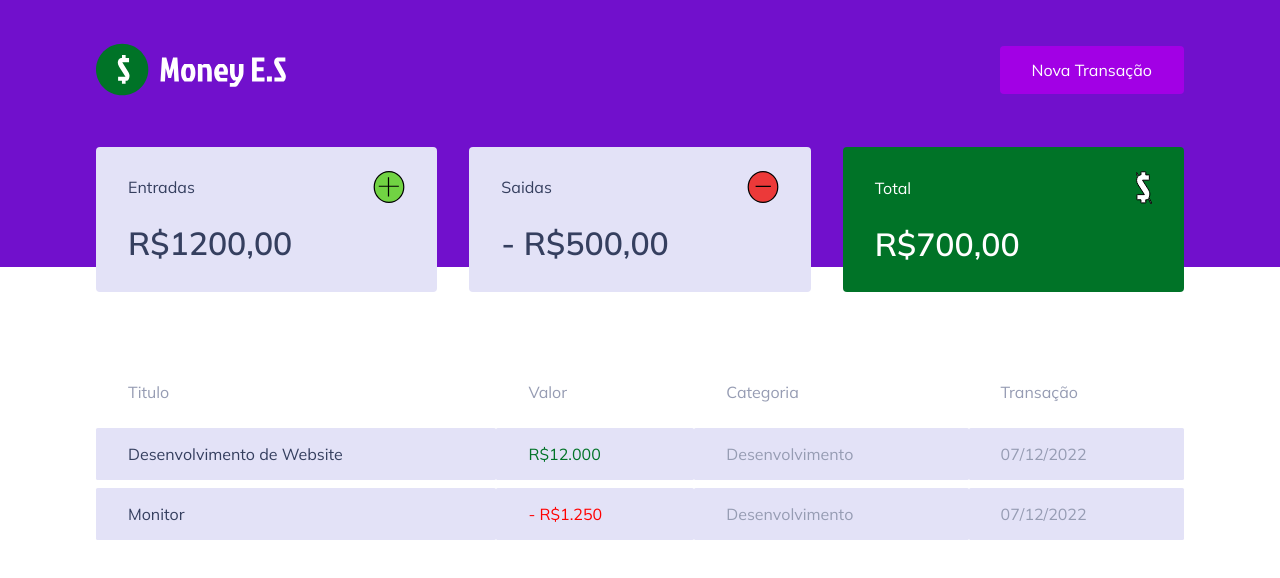
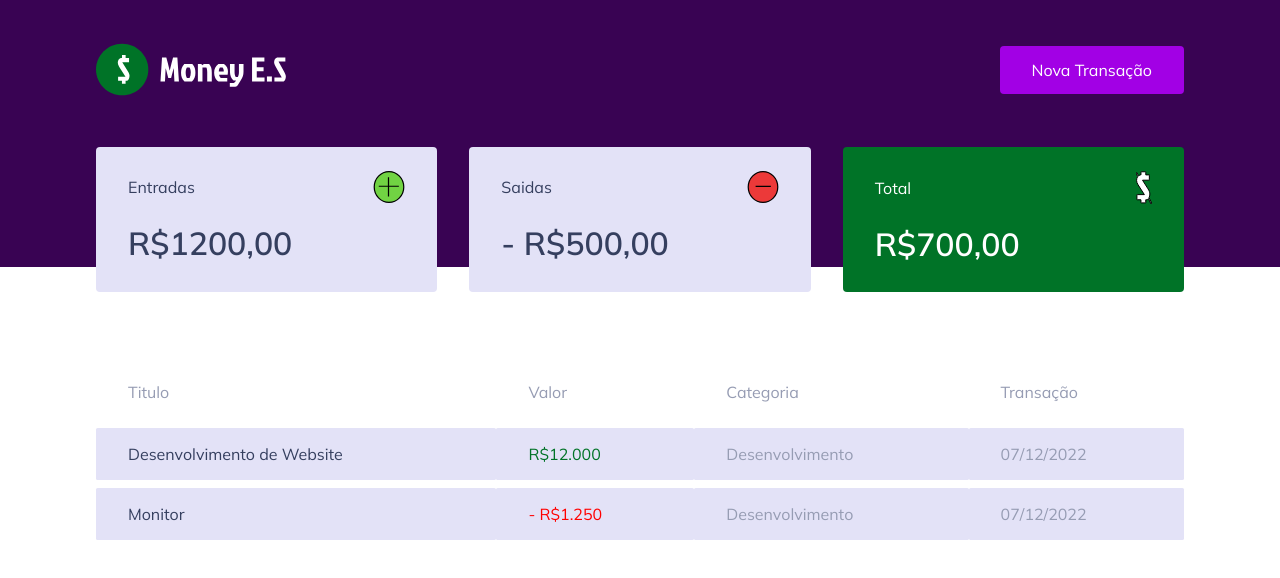
Before and after one commit to EnilsonNeto/Money-E.S-Controle-de-Finan-as-, a React (Create React App) app: page / in a window 1280 px wide. Shown: the top 578 px of the page. Built offline with nearby package versions, Linux system fonts and the light colour scheme; no server answers; what miragejs would draw is missing.

Commit message:
Alteração na cor de fundo do componente "Header".

```diff
--- a/src/components/Header/styles.ts
+++ b/src/components/Header/styles.ts
@@ -1,7 +1,7 @@
 import styled from 'styled-components'
 
 export const Container = styled.header`
-    background: var(--purple);
+    background: var(--purple-dark);
 `;
 
 export const Content = styled.div `
--- a/src/styles/global.ts
+++ b/src/styles/global.ts
@@ -5,7 +5,7 @@ export const GlobalStyle  = createGlobalStyle `
         --background1: #F5FAFA;
         --red: red;
         --purple: #7110CC;
-
+        --purple-dark: #390353;
         --purple-light: #A200E5;
 
         --text-title: #353F5F;
```
